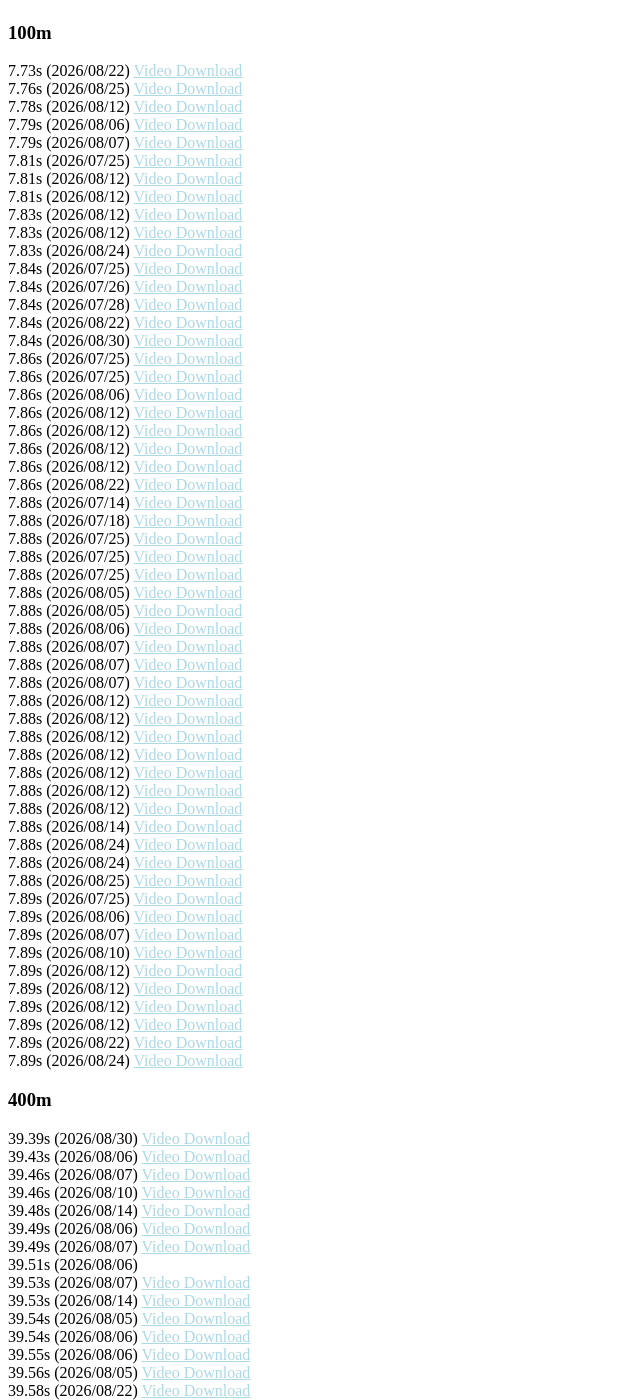
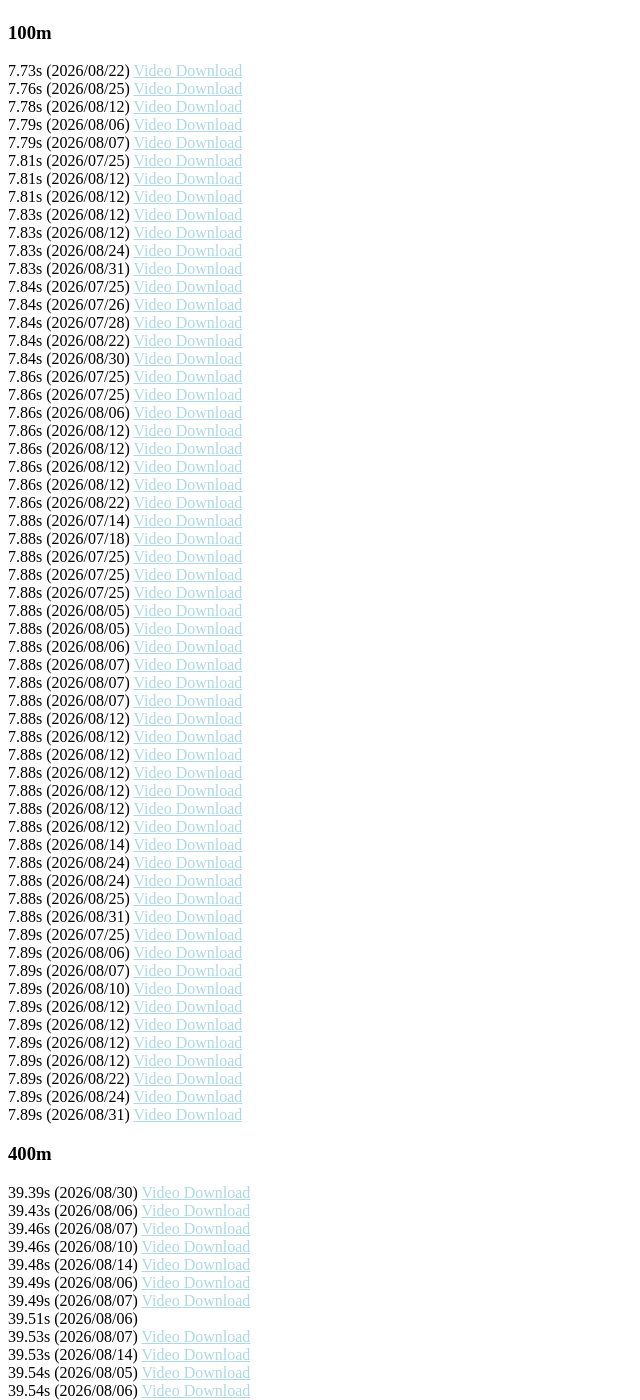
Before and after one commit to CareyRunboLi/CareyRunboLi.github.io, a Jekyll site: the page built from index.md, in a window 1280 px wide and 1400 px high, scrolled down 2913 px. Shown: the whole window, without its empty margins (0-640 px from the left). Built offline with Jekyll 4.4.1, drawn with Linux system fonts in a browser that asks for light colours; some web fonts are replaced; formulas are drawn with MathJax 3; a style sheet for code colours, icons or effects is not loaded; our own code applies the rules of GitHub Pages for plain Markdown files.

Commit message:
Update trackandfield.md

```diff
--- a/_includes/trackandfield.md
+++ b/_includes/trackandfield.md
@@ -19,6 +19,7 @@
 7.83s (2026/08/12) <a href="https://runbolicarey.com/assets/TrackAndField/DeluxeTrackAndField_100m_7.83s_260812_1.mp4"><span>Video Download</span></a>
 7.83s (2026/08/12) <a href="https://runbolicarey.com/assets/TrackAndField/DeluxeTrackAndField_100m_7.83s_260812_2.mp4"><span>Video Download</span></a>
 7.83s (2026/08/24) <a href="https://runbolicarey.com/assets/TrackAndField/DeluxeTrackAndField_100m_7.83s_260824.mp4"><span>Video Download</span></a>
+7.83s (2026/08/31) <a href="https://runbolicarey.com/assets/TrackAndField/DeluxeTrackAndField_100m_7.83s_260831.mp4"><span>Video Download</span></a>
 7.84s (2026/07/25) <a href="https://runbolicarey.com/assets/TrackAndField/DeluxeTrackAndField_100m_7.84s_260725.mp4"><span>Video Download</span></a>
 7.84s (2026/07/26) <a href="https://runbolicarey.com/assets/TrackAndField/DeluxeTrackAndField_100m_7.84s_260726.mp4"><span>Video Download</span></a>
 7.84s (2026/07/28) <a href="https://runbolicarey.com/assets/TrackAndField/DeluxeTrackAndField_100m_7.84s_260728.mp4"><span>Video Download</span></a>
@@ -54,6 +55,7 @@
 7.88s (2026/08/24) <a href="https://runbolicarey.com/assets/TrackAndField/DeluxeTrackAndField_100m_7.88s_260824_1.mp4"><span>Video Download</span></a>
 7.88s (2026/08/24) <a href="https://runbolicarey.com/assets/TrackAndField/DeluxeTrackAndField_100m_7.88s_260824_2.mp4"><span>Video Download</span></a>
 7.88s (2026/08/25) <a href="https://runbolicarey.com/assets/TrackAndField/DeluxeTrackAndField_100m_7.88s_260825.mp4"><span>Video Download</span></a>
+7.88s (2026/08/31) <a href="https://runbolicarey.com/assets/TrackAndField/DeluxeTrackAndField_100m_7.88s_260831.mp4"><span>Video Download</span></a>
 7.89s (2026/07/25) <a href="https://runbolicarey.com/assets/TrackAndField/DeluxeTrackAndField_100m_7.89s_260725.mp4"><span>Video Download</span></a>
 7.89s (2026/08/06) <a href="https://runbolicarey.com/assets/TrackAndField/DeluxeTrackAndField_100m_7.89s_260806.mp4"><span>Video Download</span></a>
 7.89s (2026/08/07) <a href="https://runbolicarey.com/assets/TrackAndField/DeluxeTrackAndField_100m_7.89s_260807.mp4"><span>Video Download</span></a>
@@ -64,6 +66,7 @@
 7.89s (2026/08/12) <a href="https://runbolicarey.com/assets/TrackAndField/DeluxeTrackAndField_100m_7.89s_260812_4.mp4"><span>Video Download</span></a>
 7.89s (2026/08/22) <a href="https://runbolicarey.com/assets/TrackAndField/DeluxeTrackAndField_100m_7.89s_260822.mp4"><span>Video Download</span></a>
 7.89s (2026/08/24) <a href="https://runbolicarey.com/assets/TrackAndField/DeluxeTrackAndField_100m_7.89s_260824.mp4"><span>Video Download</span></a>
+7.89s (2026/08/31) <a href="https://runbolicarey.com/assets/TrackAndField/DeluxeTrackAndField_100m_7.89s_260831.mp4"><span>Video Download</span></a>
 
 ### 400m
 
```
